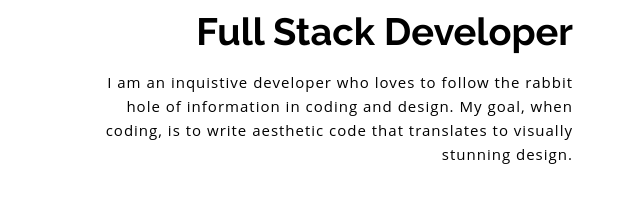
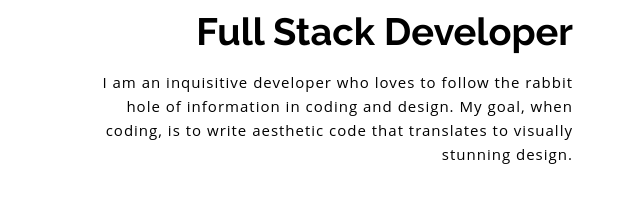
Before and after one commit to peichykeen/bootcamp, a website: page 1-HTML-CSS-JavaScript/Resume-Site/index.html in a window 1280 px wide. Shown: the part 256-459 px from the top of the page, 2-642 px from the left. Drawn offline with Linux system fonts and the light colour scheme.

Commit message:
spelling

```diff
--- a/1-HTML-CSS-JavaScript/Resume-Site/index.html
+++ b/1-HTML-CSS-JavaScript/Resume-Site/index.html
@@ -40,7 +40,7 @@
             <div class="top_left_cont intro zoomIn wow animated">
               <h2>I’m Dustin<br> <strong>Full Stack Developer</strong></h2>
               <p>
-			  I am an inquistive developer who loves to follow the rabbit hole of information in coding and design.
+			  I am an inquisitive developer who loves to follow the rabbit hole of information in coding and design.
 			  My goal, when coding, is to write aesthetic code that translates to visually stunning design.
 			  </p>
 			  <p><strong>Let's learn & code together!
```
